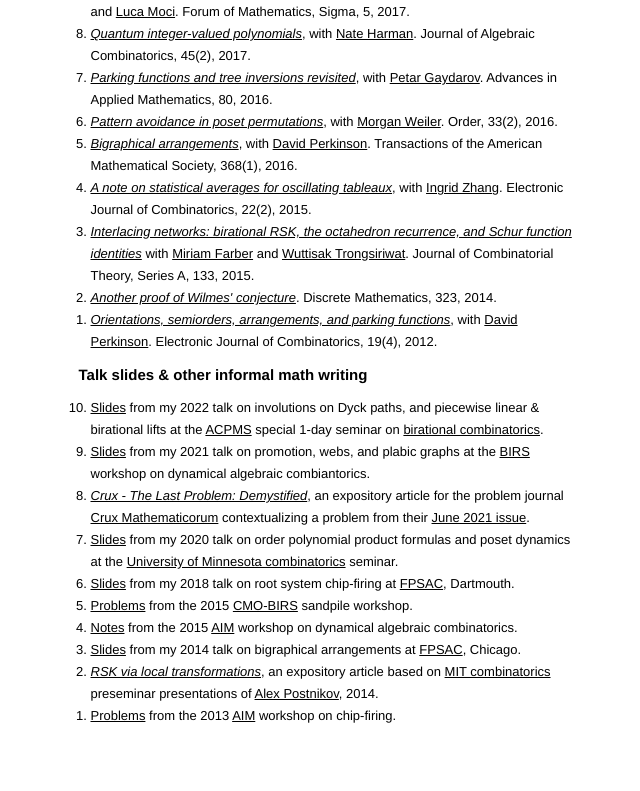
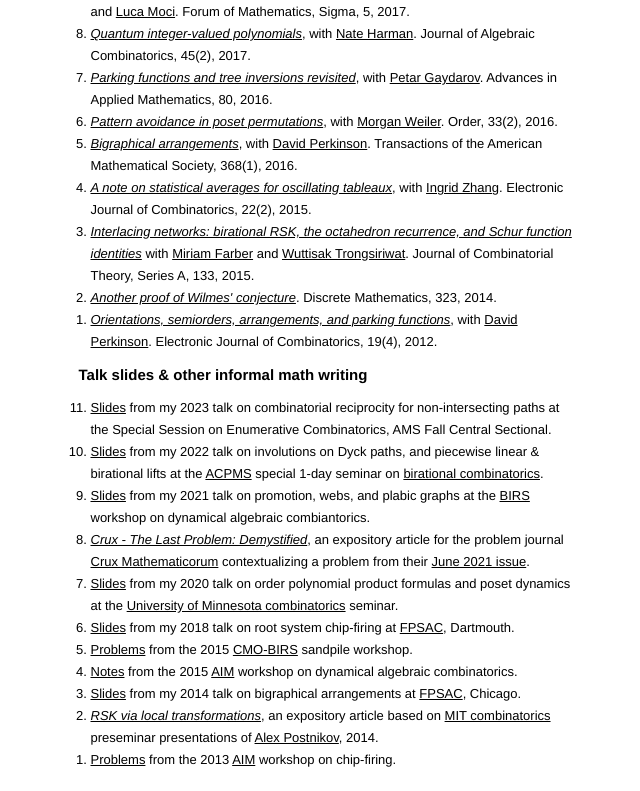
Before and after one commit to samuelfhopkins/samuelfhopkins.github.io, a plain HTML site: page research.html in a window 1280 px wide. Shown: the part 1105-1896 px from the top of the page, without its empty margins (269-909 px from the left). Before the commit the page ends 1852 px from the top, so only its background shows below. Drawn offline with Linux system fonts and the light colour scheme.

Commit message:
Add files via upload

```diff
--- a/research.html
+++ b/research.html
@@ -59,6 +59,7 @@
 			</ol>
 			<h2>Talk slides & other informal math writing</h2>
 			<ol reversed>
+				<li><a href="docs/reciprocity_talk.pdf">Slides</a> from my 2023 talk on combinatorial reciprocity for non-intersecting paths at the Special Session on Enumerative Combinatorics, AMS Fall Central Sectional.</li>
 				<li><a href="docs/acpms_talk.pdf">Slides</a> from my 2022 talk on involutions on Dyck paths,
 and piecewise linear & birational lifts at the <a href="https://www.math.ntnu.no/acpms/">ACPMS</a> special 1-day seminar on <a href="https://darijgrinberg.gitlab.io/bir2022/">birational combinatorics</a>.</li>
 				<li><a href="docs/2021_birs_talk.pdf">Slides</a> from my 2021 talk on promotion, webs, and plabic graphs at the <a href="https://www.birs.ca/">BIRS</a> workshop on dynamical algebraic combiantorics.</li>
```
